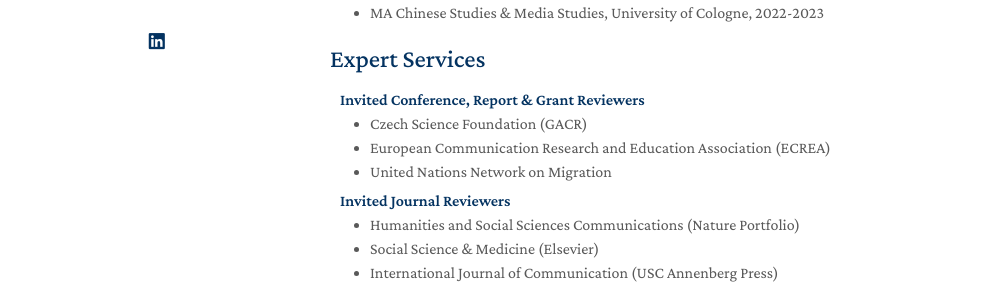
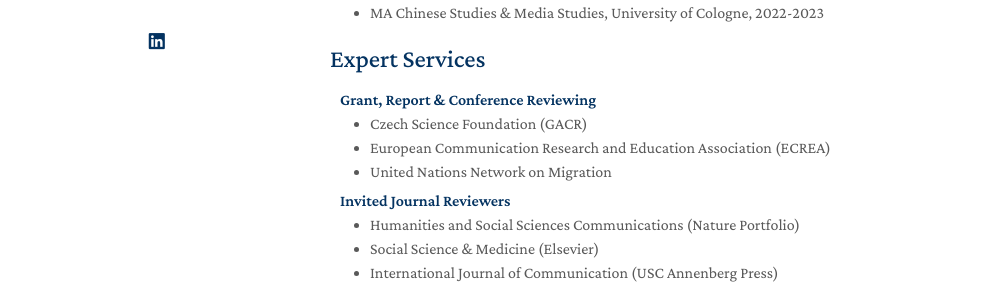
Before and after one commit to zhexuphd/home, a Jekyll site: the page built from index.md, in a window 1280 px wide and 900 px high, scrolled down 1149 px. Shown: the part 405-689 px from the top of the window, without its empty margins (140-1131 px from the left). Built offline with Jekyll 4.4.1, drawn with Linux system fonts in a browser that asks for light colours; a style sheet for code colours, icons or effects is not loaded; our own code applies the rules of GitHub Pages for plain Markdown files.

Commit message:
Update services.md

```diff
--- a/_includes/services.md
+++ b/_includes/services.md
@@ -1,6 +1,6 @@
 ## Expert Services
 
-<h4 style="margin:0 10px 0;">Invited Conference, Report & Grant Reviewers</h4>
+<h4 style="margin:0 10px 0;">Grant, Report & Conference Reviewing</h4>
 
 <ul style="margin:0 0 5px;">
   <li><a href="https://gacr.cz/en/"><autocolor>Czech Science Foundation (GACR)</autocolor></a></li>
```
